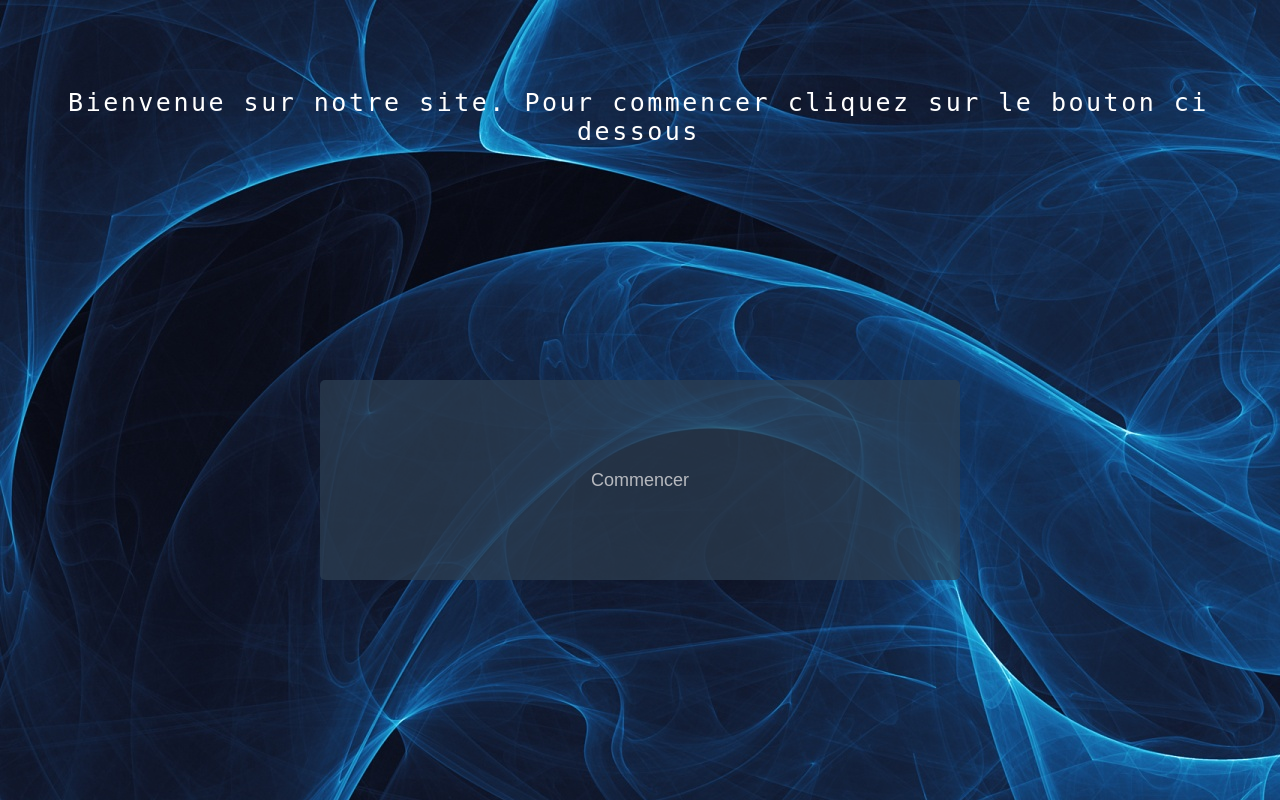
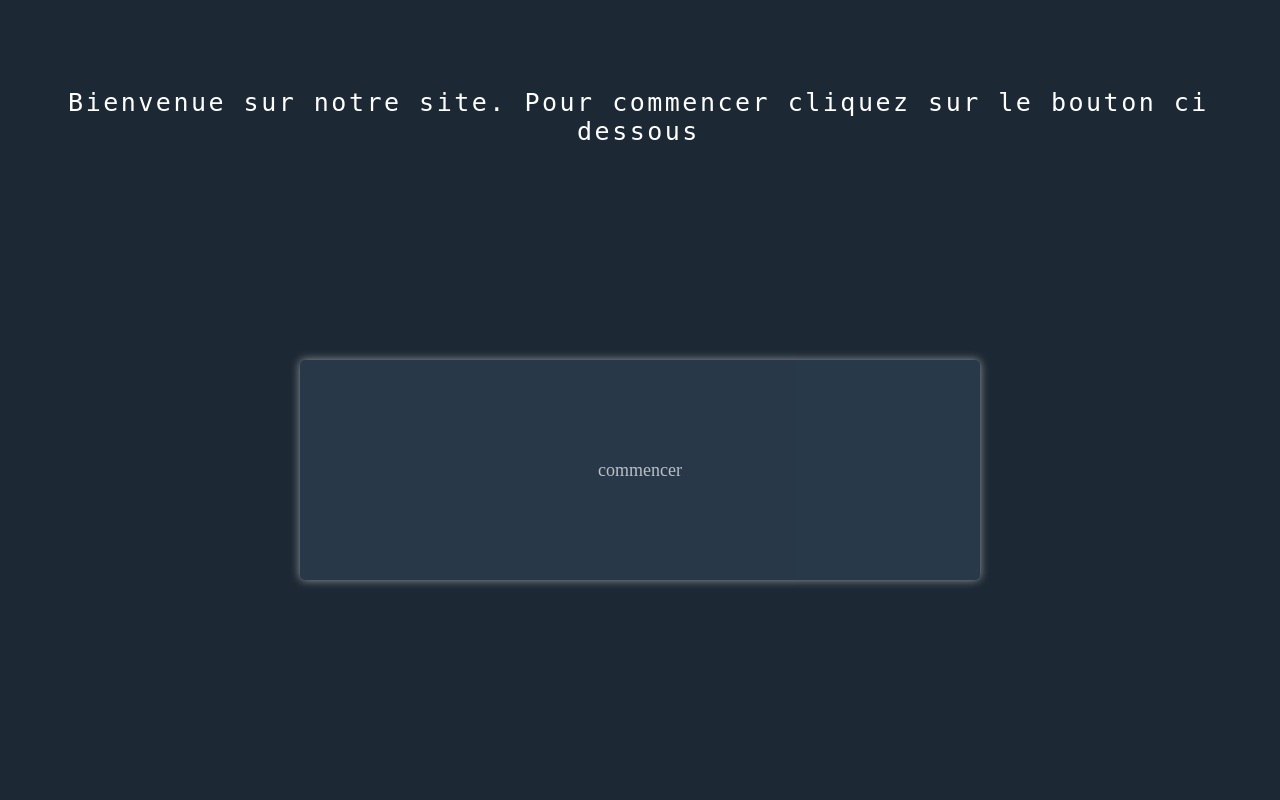
Before and after one commit to Mustafalou/iaecam-ocr, a Flask app: page / in a window 1280 px wide. Run offline with Flask 2, Linux system fonts and the light colour scheme; parts of the project's set-up code (start-up, migrations or seed data) failed here and were passed over.

Commit message:
handling error

```diff
--- a/static/css/acceuil.css
+++ b/static/css/acceuil.css
@@ -1,7 +1,7 @@
 /* GLOBAL STYLES */
 body {
-  /* background: #5D6D7E; */
-  background-image : url(../css/71578.jpg);
+  background: #1C2833;
+  /* background-image : url(../css/71578.jpg); */
   padding-top: 5em;
   display: flex;
   justify-content: center;
@@ -9,6 +9,10 @@ body {
   justify-content: center;
 }
 .bouton {
+	box-shadow: 0px 0px 10px #ccc;
+	display: flex;
+	align-items: center;
+	justify-content: center;
 	width: 50%;
 	height: 25%;
 	margin: 20px auto;
--- a/static/css/result.css
+++ b/static/css/result.css
@@ -1,7 +1,11 @@
 body{
     background-color: #AEB6BF;
+    color: #2E4053;
   }
 
+.h1{
+    text-align: center;
+}
   #upload-form {
 
     width: 500px;
--- a/static/css/stylenavbar.css
+++ b/static/css/stylenavbar.css
@@ -4,7 +4,7 @@ a {
 
 .navbar-container {
     display: flex;
-    justify-content: space-between;
+    justify-content: center;
     padding: 0 2rem;
     height: 70px;
     align-items: center;
@@ -69,6 +69,7 @@ a {
     display: flex;
     flex-direction: row;
     gap: 1rem;
+    margin: auto;
 }
 
 .navbar-container .nav-items .login-register .button {
--- a/templates/acceuil.html
+++ b/templates/acceuil.html
@@ -8,7 +8,7 @@
   <p>Bienvenue sur notre site. Pour commencer cliquez sur le bouton ci dessous</p>
 </div>
 <div>
-  <input type="submit" class="bouton" value="Commencer">
+  <bouton type="button" onclick="location.href='/process'" class="bouton" value="Commencer">commencer</bouton>
 </div>
 </body>
 </html>
```
